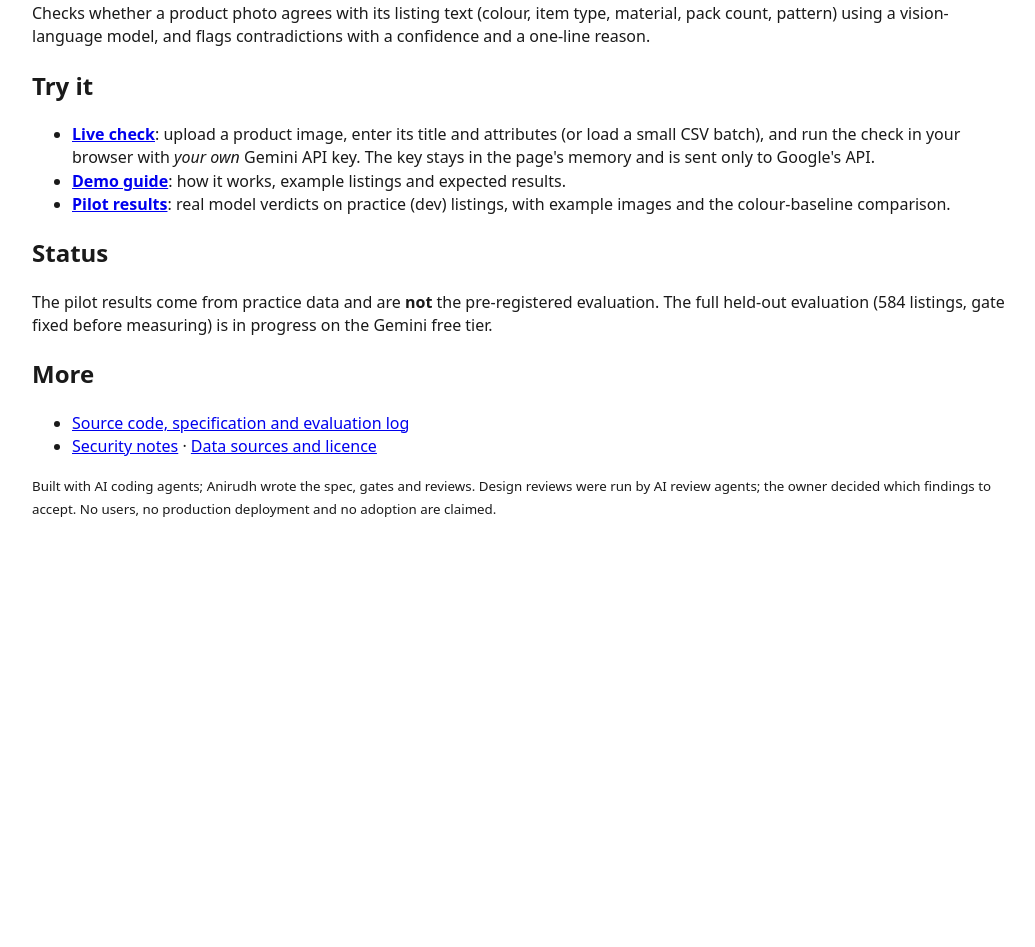
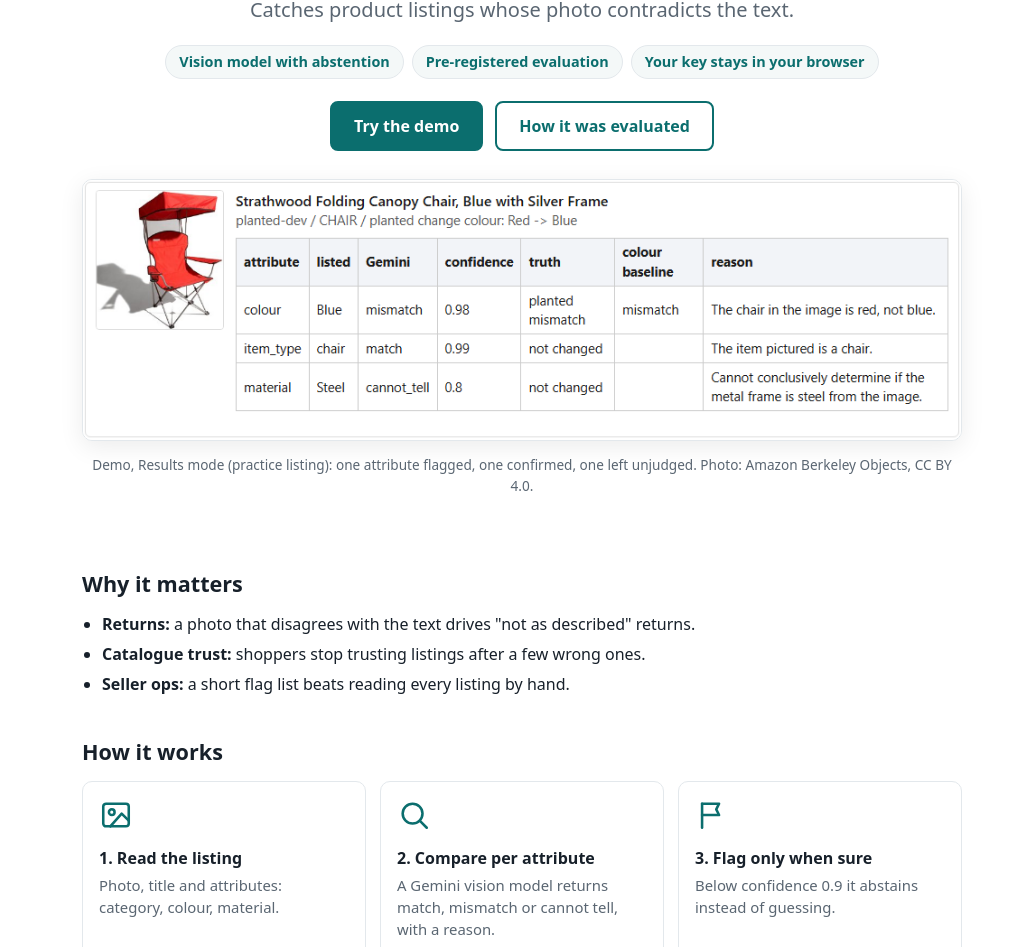
Before and after one commit to AnirudhKaushik0211/listing-mismatch, a website: page index.html in a window 1280 px wide. Shown: the part 103-1050 px from the top of the page, without its empty margins (118-1153 px from the left). Before the commit the page ends 800 px from the top, so only its background shows below. Drawn offline with Linux system fonts and the light colour scheme.

Commit message:
docs: recruiter-friendly landing page and README hero
Edited only README.md, index.html, new landing.css, new assets/hero-demo.png (52 KB crop of the Results-mode demo card, ABO CC BY 4.0). No demo/ file, eval, code or frozen artifact changed.
Checks run: headless Edge render of index.html at 1000px and 400px (looked correct); --dump-dom console scan: no console errors or CSP refusals; all relative links exist; demo/ unchanged so Live mode behaves as before (no API call made); grep for anikaus, @amazon.com, amazon.work, Vendor Specialist, C:\Users: 0 hits; AIza matches are only existing redaction regexes and test fixtures. No Gemini call, no push. Headless Edge and static server stopped.

```diff
--- a/index.html
+++ b/index.html
@@ -5,31 +5,69 @@
 <meta name="viewport" content="width=device-width, initial-scale=1">
 <meta http-equiv="Content-Security-Policy" content="default-src 'self'; script-src 'none'; object-src 'none'; base-uri 'none'; form-action 'none'">
 <meta name="referrer" content="no-referrer">
-<title>Listing photo-vs-text mismatch detector</title>
-<link rel="stylesheet" href="demo/demo.css">
+<title>Listing mismatch detector</title>
+<link rel="stylesheet" href="landing.css">
 </head>
 <body>
 <main>
-<h1>Listing photo-vs-text mismatch detector</h1>
-<p>Checks whether a product photo agrees with its listing text (colour, item type, material, pack count, pattern) using a vision-language model, and flags contradictions with a confidence and a one-line reason.</p>
+<section class="hero">
+<h1>Listing mismatch detector</h1>
+<p class="tag">Catches product listings whose photo contradicts the text.</p>
+<ul class="chips">
+<li>Vision model with abstention</li>
+<li>Pre-registered evaluation</li>
+<li>Your key stays in your browser</li>
+</ul>
+<div class="btns">
+<a class="btn primary" href="demo/index.html">Try the demo</a>
+<a class="btn ghost" href="#evaluation">How it was evaluated</a>
+</div>
+<figure class="shot">
+<img src="assets/hero-demo.png" width="972" height="288" alt="Demo result for a folding canopy chair listed as blue: colour flagged as a mismatch because the chair is red, item type matches, material left as cannot tell.">
+<figcaption>Demo, Results mode (practice listing): one attribute flagged, one confirmed, one left unjudged. Photo: Amazon Berkeley Objects, CC BY 4.0.</figcaption>
+</figure>
+</section>
 
-<h2>Try it</h2>
-<ul>
-<li><a href="demo/live.html"><strong>Live check</strong></a>: upload a product image, enter its title and attributes (or load a small CSV batch), and run the check in your browser with <em>your own</em> Gemini API key. The key stays in the page's memory and is sent only to Google's API.</li>
-<li><a href="docs/DEMO-GUIDE.md"><strong>Demo guide</strong></a>: how it works, example listings and expected results.</li>
-<li><a href="demo/index.html"><strong>Pilot results</strong></a>: real model verdicts on practice (dev) listings, with example images and the colour-baseline comparison.</li>
+<h2>Why it matters</h2>
+<ul class="plain">
+<li><strong>Returns:</strong> a photo that disagrees with the text drives "not as described" returns.</li>
+<li><strong>Catalogue trust:</strong> shoppers stop trusting listings after a few wrong ones.</li>
+<li><strong>Seller ops:</strong> a short flag list beats reading every listing by hand.</li>
 </ul>
 
-<h2>Status</h2>
-<p>The pilot results come from practice data and are <strong>not</strong> the pre-registered evaluation. The full held-out evaluation (584 listings, gate fixed before measuring) is in progress on the Gemini free tier.</p>
+<h2>How it works</h2>
+<div class="cols">
+<div class="card">
+<svg viewBox="0 0 24 24" aria-hidden="true"><rect x="3" y="4" width="18" height="16" rx="2"/><circle cx="9" cy="10" r="2"/><path d="M21 16l-5-5-8 9"/></svg>
+<h3>1. Read the listing</h3><p>Photo, title and attributes: category, colour, material.</p>
+</div>
+<div class="card">
+<svg viewBox="0 0 24 24" aria-hidden="true"><circle cx="11" cy="11" r="7"/><path d="M21 21l-5-5"/></svg>
+<h3>2. Compare per attribute</h3><p>A Gemini vision model returns match, mismatch or cannot tell, with a reason.</p>
+</div>
+<div class="card">
+<svg viewBox="0 0 24 24" aria-hidden="true"><path d="M5 21V4"/><path d="M5 4h12l-2 4 2 4H5"/></svg>
+<h3>3. Flag only when sure</h3><p>Below confidence 0.9 it abstains instead of guessing.</p>
+</div>
+</div>
+<p>Covers shoes, chairs, tables and sofas (Amazon Berkeley Objects data). The demo has a Results mode and a Live mode where you bring your own Gemini key.</p>
 
-<h2>More</h2>
-<ul>
-<li><a href="https://github.com/AnirudhKaushik0211/listing-mismatch">Source code, specification and evaluation log</a></li>
-<li><a href="docs/SECURITY.md">Security notes</a> · <a href="DATA-SOURCES.md">Data sources and licence</a></li>
+<h2 id="evaluation">Evaluation design <span class="status">held-out evaluation in progress</span></h2>
+<ul class="plain">
+<li><strong>Frozen gate:</strong> pass criteria, data, method and labels were fixed with hashes before any held-out test.</li>
+<li><strong>Held-out set:</strong> 200 natural items labelled by the owner, without seeing model output.</li>
+<li><strong>Planted cases:</strong> real listings with one attribute swapped, so the right answer is known. Reported separately from natural ones.</li>
+<li><strong>Abstention:</strong> "cannot tell" is a valid answer, and the threshold was set on development data only.</li>
 </ul>
+<p>No results are published yet. The Results page shows a pilot on practice listings, labelled as not a fair test.</p>
 
-<p><small>Built with AI coding agents; Anirudh wrote the spec, gates and reviews. Design reviews were run by AI review agents; the owner decided which findings to accept. No users, no production deployment and no adoption are claimed.</small></p>
+<h2>Built by</h2>
+<p>Product, pre-registered evaluation and quality gates specified by Anirudh Kaushik (product manager); AI coding agents implemented it. A portfolio project with no users.</p>
+
+<p class="sib">Sibling project: <a href="https://github.com/AnirudhKaushik0211/ClaimCheck-extension">ClaimCheck</a>, a browser extension that checks claims on product pages.</p>
+<footer>
+<a href="demo/live.html">Live mode</a> · <a href="docs/DEMO-GUIDE.md">Demo guide</a> · <a href="https://github.com/AnirudhKaushik0211/listing-mismatch">Source and evaluation log</a> · <a href="docs/SECURITY.md">Security</a> · <a href="DATA-SOURCES.md">Data sources</a>
+</footer>
 </main>
 </body>
 </html>
--- /dev/null
+++ b/landing.css
@@ -0,0 +1,29 @@
+:root{--accent:#0b6e6e;--ink:#17202a;--mute:#5a6672;--line:#e3e8ec;--soft:#f4f8f8}
+*{box-sizing:border-box}
+body{margin:0;font-family:system-ui,-apple-system,"Segoe UI",sans-serif;color:var(--ink);line-height:1.5;background:#fff}
+main{max-width:920px;margin:0 auto;padding:0 20px 40px}
+a{color:var(--accent)}
+.hero{padding:48px 0 32px;text-align:center}
+.hero h1{font-size:2.2rem;line-height:1.15;margin:0 0 10px}
+.tag{font-size:1.25rem;color:var(--mute);margin:0 0 20px}
+.chips{display:flex;flex-wrap:wrap;gap:8px;justify-content:center;margin:0 0 22px;padding:0;list-style:none}
+.chips li{background:var(--soft);border:1px solid var(--line);color:var(--accent);border-radius:999px;padding:5px 13px;font-size:.9rem;font-weight:600}
+.btns{display:flex;flex-wrap:wrap;gap:12px;justify-content:center;margin-bottom:28px}
+.btn{display:inline-block;padding:11px 22px;border-radius:8px;font-weight:700;text-decoration:none;border:2px solid var(--accent)}
+.btn.primary{background:var(--accent);color:#fff}
+.btn.ghost{color:var(--accent);background:#fff}
+.shot{margin:0}
+.shot img{width:100%;height:auto;border:1px solid var(--line);border-radius:10px;box-shadow:0 6px 24px rgba(0,0,0,.08)}
+.shot figcaption{font-size:.85rem;color:var(--mute);margin-top:8px}
+.status{display:inline-block;background:#fff7e0;border:1px solid #e6cf85;color:#6b5200;border-radius:6px;padding:4px 10px;font-size:.9rem;font-weight:600}
+h2{font-size:1.35rem;margin:40px 0 12px}
+.cols{display:grid;grid-template-columns:repeat(3,1fr);gap:14px}
+.card{border:1px solid var(--line);border-radius:10px;padding:16px}
+.card svg{width:34px;height:34px;stroke:var(--accent);fill:none;stroke-width:1.8;stroke-linecap:round;stroke-linejoin:round}
+.card h3{font-size:1rem;margin:8px 0 4px}
+.card p{margin:0;color:var(--mute);font-size:.93rem}
+ul.plain{padding-left:20px;margin:0}
+ul.plain li{margin:6px 0}
+.sib{border-top:1px solid var(--line);margin-top:40px;padding-top:16px;color:var(--mute);font-size:.93rem}
+footer{font-size:.88rem;color:var(--mute);margin-top:12px}
+@media(max-width:640px){.cols{grid-template-columns:1fr}.hero h1{font-size:1.7rem}.tag{font-size:1.1rem}}
```
Also changed, not shown: README.md, assets/hero-demo.png (added).
